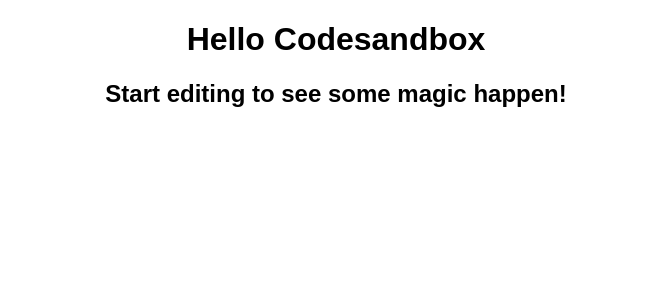
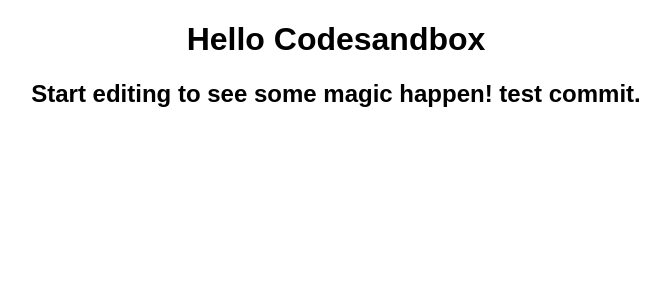
Before and after one commit to johngohrw/flanksource-test, a React (Create React App) app: page / in a window 1280 px wide. Shown: the top 300 px of the page, without its empty margins (304-974 px from the left). Built offline with nearby package versions, Linux system fonts and the light colour scheme.

Commit message:
test commit to test out codesandbox git integration.

```diff
--- a/src/App.js
+++ b/src/App.js
@@ -4,7 +4,7 @@
   return (
     <div className="App">
       <h1>Hello Codesandbox</h1>
-      <h2>Start editing to see some magic happen!</h2>
+      <h2>Start editing to see some magic happen! test commit.</h2>
     </div>
   );
 }
```
